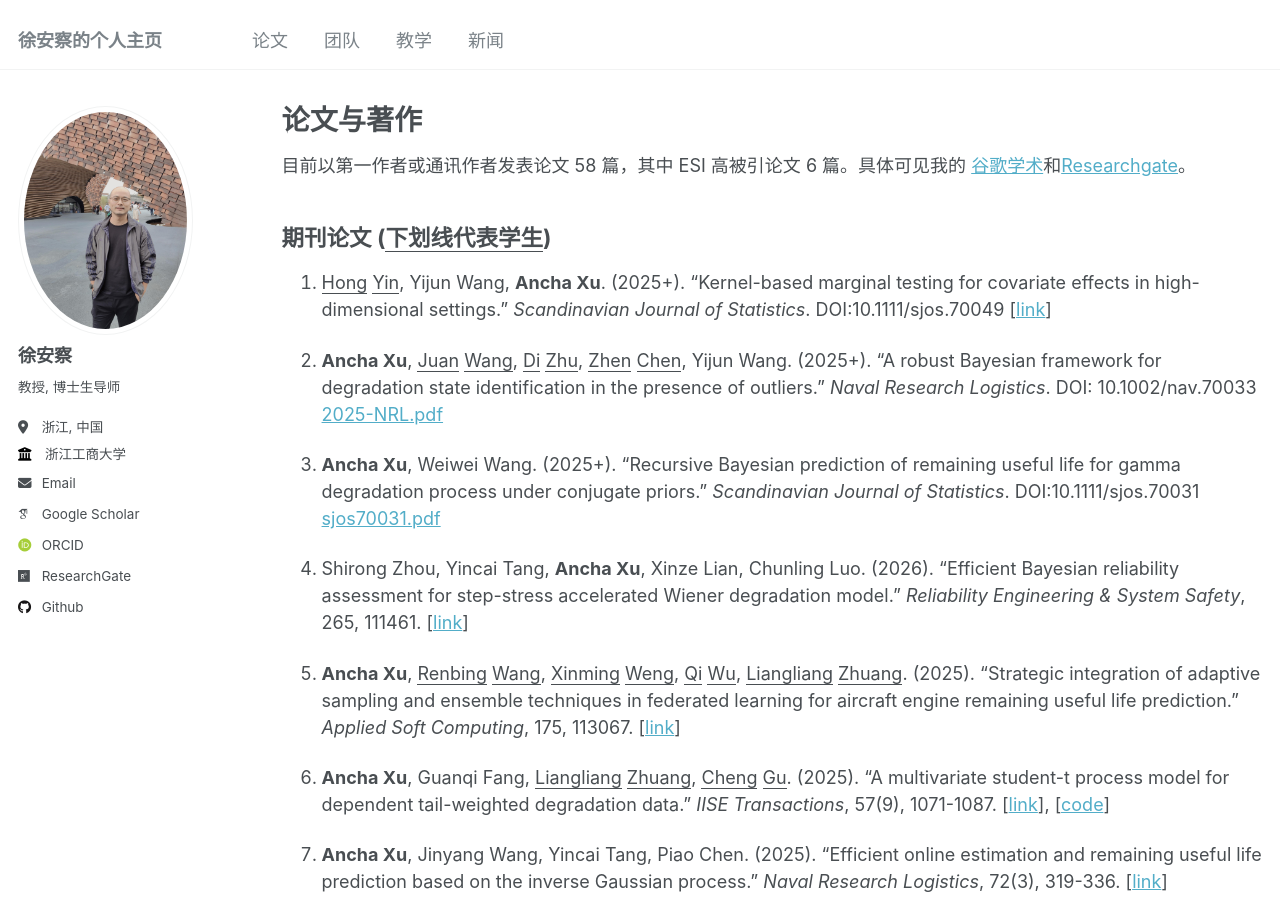
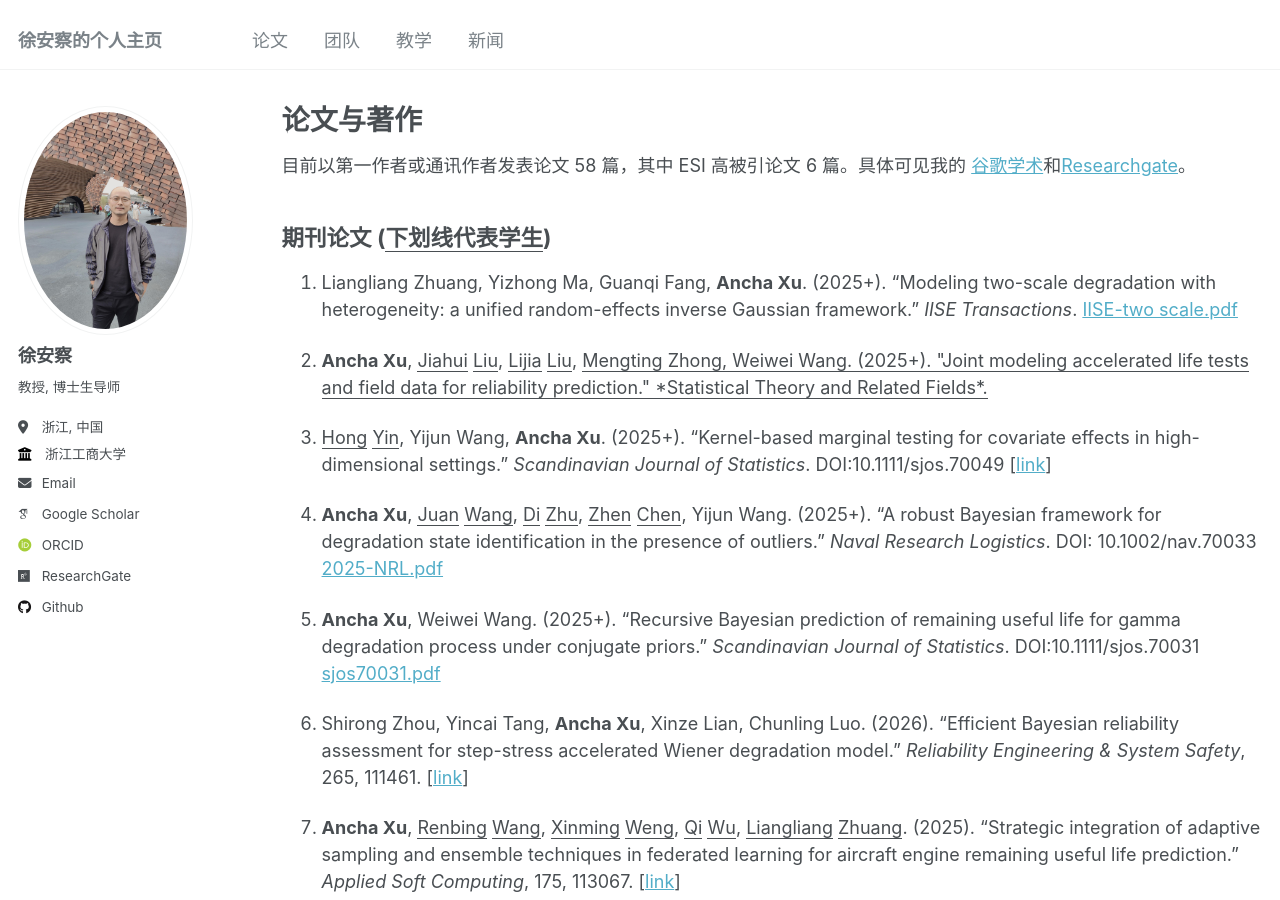
Before and after one commit to XU-ANCHA/XU-ANCHA.github.io, a Jekyll site: the page built from _pages/publications.md, in a window 1280 px wide and 900 px high. Built offline with Jekyll 4.4.1, drawn with Linux system fonts in a browser that asks for light colours; some web fonts are replaced.

Commit message:
Update publications.md

```diff
--- a/_pages/publications.md
+++ b/_pages/publications.md
@@ -9,11 +9,14 @@ author_profile: true
 
 ## 期刊论文 (<u>下划线代表学生</u>)
 
+1. Liangliang Zhuang, Yizhong Ma, Guanqi Fang, **Ancha Xu**. (2025+). "Modeling two-scale degradation with heterogeneity: a unified random-effects inverse Gaussian framework." *IISE Transactions*. [IISE-two scale.pdf](https://github.com/user-attachments/files/25140849/IISE-two.scale.pdf)
+
+1. **Ancha Xu**, <u>Jiahui</u> <u>Liu</u>, <u>Lijia</u> <u>Liu</u>, <u>Mengting <u>Zhong</u>, Weiwei Wang. (2025+). "Joint modeling accelerated life tests and field data for reliability prediction." *Statistical Theory and Related Fields*.
+
 1. <u>Hong</u> <u>Yin</u>, Yijun Wang, **Ancha Xu**. (2025+). "Kernel-based marginal testing for covariate effects in high-dimensional settings." *Scandinavian Journal of Statistics*. DOI:10.1111/sjos.70049
     [<a href="https://doi.org/10.1111/sjos.70049">link</a>]
 
 1. **Ancha Xu**, <u>Juan</u> <u>Wang</u>, <u>Di</u> <u>Zhu</u>, <u>Zhen</u> <u>Chen</u>, Yijun Wang. (2025+). "A robust Bayesian framework for degradation state identification in the presence of outliers." *Naval Research Logistics*. DOI: 10.1002/nav.70033  [2025-NRL.pdf](https://github.com/user-attachments/files/23769901/2025-NRL.pdf)
-
 
 1. **Ancha Xu**, Weiwei Wang. (2025+). "Recursive Bayesian prediction of remaining useful life for gamma degradation process under conjugate priors." *Scandinavian Journal of Statistics*. DOI:10.1111/sjos.70031 [sjos70031.pdf](https://github.com/user-attachments/files/23430360/sjos70031.pdf)
 
```
